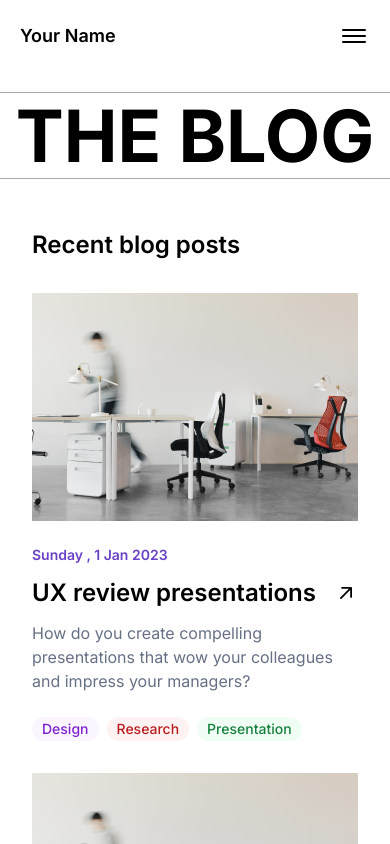
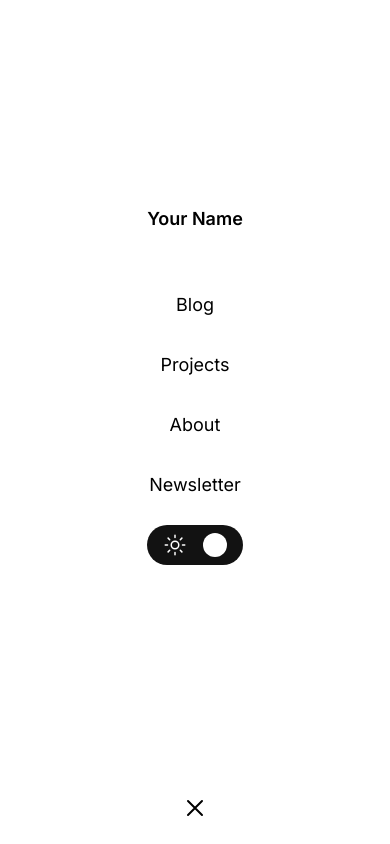
Before and after one commit to VitaPasser/passer-blog, a Next.js app: page / in a window 390 px wide. Both pictures are taken after a click on the button 354 px from the left and 36 px from the top of the page. Shown: the top 844 px of the page. Built offline with nearby package versions, Linux system fonts and the light colour scheme.

Commit message:
added menu for mobile and dark them for that

```diff
--- /dev/null
+++ b/src/app/components/Menu/Menu.tsx
@@ -0,0 +1,50 @@
+'use client'
+import { IoCloseOutline } from "react-icons/io5";
+import React, { useState } from 'react'
+import { IoMenuOutline } from 'react-icons/io5'
+import MenuLink from './MenuLink'
+import TurnDarkMode from "./TurnDarkMode";
+
+
+type Props = {
+    name?: string
+}
+
+const Menu = ({ name }: Props) => {
+    const [isOpen, setIsOpen] = useState(false)
+
+    return (
+        <>
+            {isOpen ?
+                <div className='h-screen w-screen z-40 fixed inset-0'>
+                    <aside className='h-screen w-screen z-50 bg-white dark:bg-cod-gray flex flex-col items-center'>
+                        <div className='flex flex-col items-center gap-y-[54px] justify-center content-center justify-items-center h-screen'>
+                            <p className='font-semibold text-lg leading-6 dark:text-white'>
+                                {name || 'Your Name'}
+                            </p>
+                            <section className='flex flex-col items-center gap-y-[20px]'>
+                                <MenuLink href='/blog'>Blog</MenuLink>
+                                <MenuLink href='/projects'>Projects</MenuLink>
+                                <MenuLink href='/about'>About</MenuLink>
+                                <MenuLink href='/news'>Newsletter</MenuLink>
+                                <TurnDarkMode />
+                            </section>
+                        </div>
+                        <button
+                            className="py-[20px]"
+                            onClick={() => setIsOpen(false)}>
+                            <IoCloseOutline
+                                className='w-8 h-8 dark:text-white' />
+                        </button>
+                    </aside>
+                </div >
+                :
+                <button onClick={() => setIsOpen(true)}>
+                    <IoMenuOutline className='w-8 h-8' />
+                </button>
+            }
+        </>
+    )
+}
+
+export default Menu
--- /dev/null
+++ b/src/app/components/Menu/MenuLink.tsx
@@ -0,0 +1,20 @@
+import React, { ReactNode } from 'react'
+import Link from 'next/link';
+
+
+const MenuLink = ({
+  href,
+  children
+}: {
+  href: string
+  children: ReactNode
+}) => {
+  return (
+    <Link
+      className='font-normal text-lg leading-6 p-2 dark:text-white'
+      href={href}
+    >{children}</Link>
+  )
+}
+
+export default MenuLink
--- /dev/null
+++ b/src/app/components/Menu/TurnDarkMode.tsx
@@ -0,0 +1,26 @@
+'use client'
+import React, { useState } from 'react'
+import { IoSunnyOutline, IoMoonOutline } from 'react-icons/io5'
+
+const TurnDarkMode = () => {
+    const [isDark, setIsDark] = useState(false)
+
+    return (
+        <button
+            className="flex flex-raw gap-4 text-2xl py-2 px-4 bg-cod-gray rounded-full dark:bg-white"
+            onClick={() => {
+                setIsDark(!isDark);
+                document.body.classList.toggle("dark");
+            }}
+        >
+            <IoSunnyOutline
+                className="text-white rounded-full dark:bg-cod-gray dark:text-cod-gray"
+            />
+            <IoMoonOutline
+                className="text-white bg-white rounded-full dark:text-black"
+            />
+        </button>
+    )
+}
+
+export default TurnDarkMode
--- a/src/app/components/Navbar.tsx
+++ b/src/app/components/Navbar.tsx
@@ -1,5 +1,5 @@
 import React from 'react'
-import { IoMenuOutline } from "react-icons/io5";
+import Menu from './Menu/Menu';
 
 
 type Props = {
@@ -10,7 +10,7 @@ const Navbar = ({ name }: Props) => {
     return (
         <div className='flex justify-between items-center p-5'>
             <p className='font-semibold text-lg leading-6'>{name || 'Your Name'}</p>
-            <button><IoMenuOutline className='w-8 h-8' /></button>
+            <Menu />
         </div>
     )
 }
--- a/tailwind.config.ts
+++ b/tailwind.config.ts
@@ -6,11 +6,15 @@ export default {
     "./src/components/**/*.{js,ts,jsx,tsx,mdx}",
     "./src/app/**/*.{js,ts,jsx,tsx,mdx}",
   ],
+  darkMode: "class",
   theme: {
     extend: {
       colors: {
         background: "var(--background)",
         foreground: "var(--foreground)",
+        "cod-gray": "#121212",
+        "purple-heart": "#6941C6",
+        "pale-sky": "#667085",
       },
       backgroundImage: {
         boom: "url('/boom.png')",
@@ -21,10 +25,6 @@ export default {
       borderColor: {
         "black-34": "rgba(0, 0, 0, 0.34)",
       },
-      textColor: {
-        "purple-heart": "#6941C6",
-        "pale-sky": "#667085",
-      },
     },
   },
   plugins: [],
```
